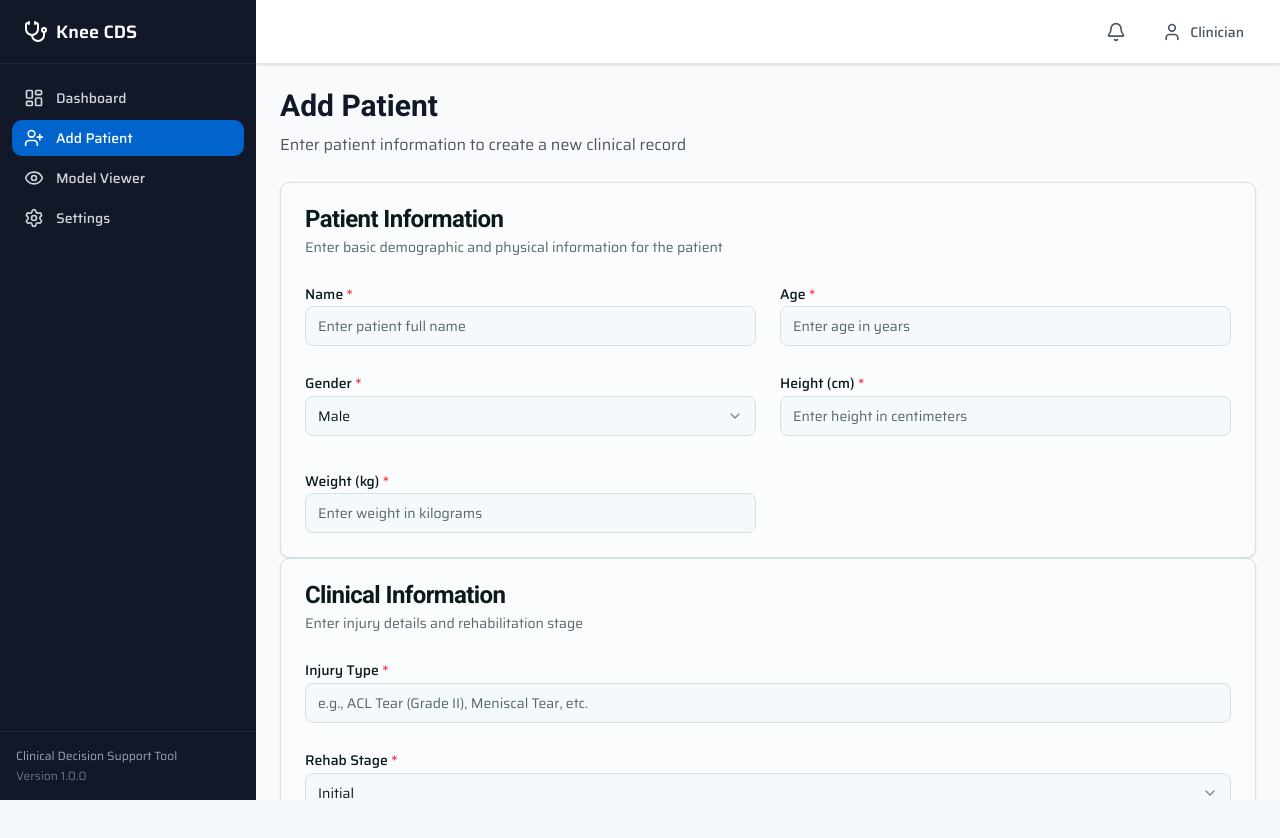
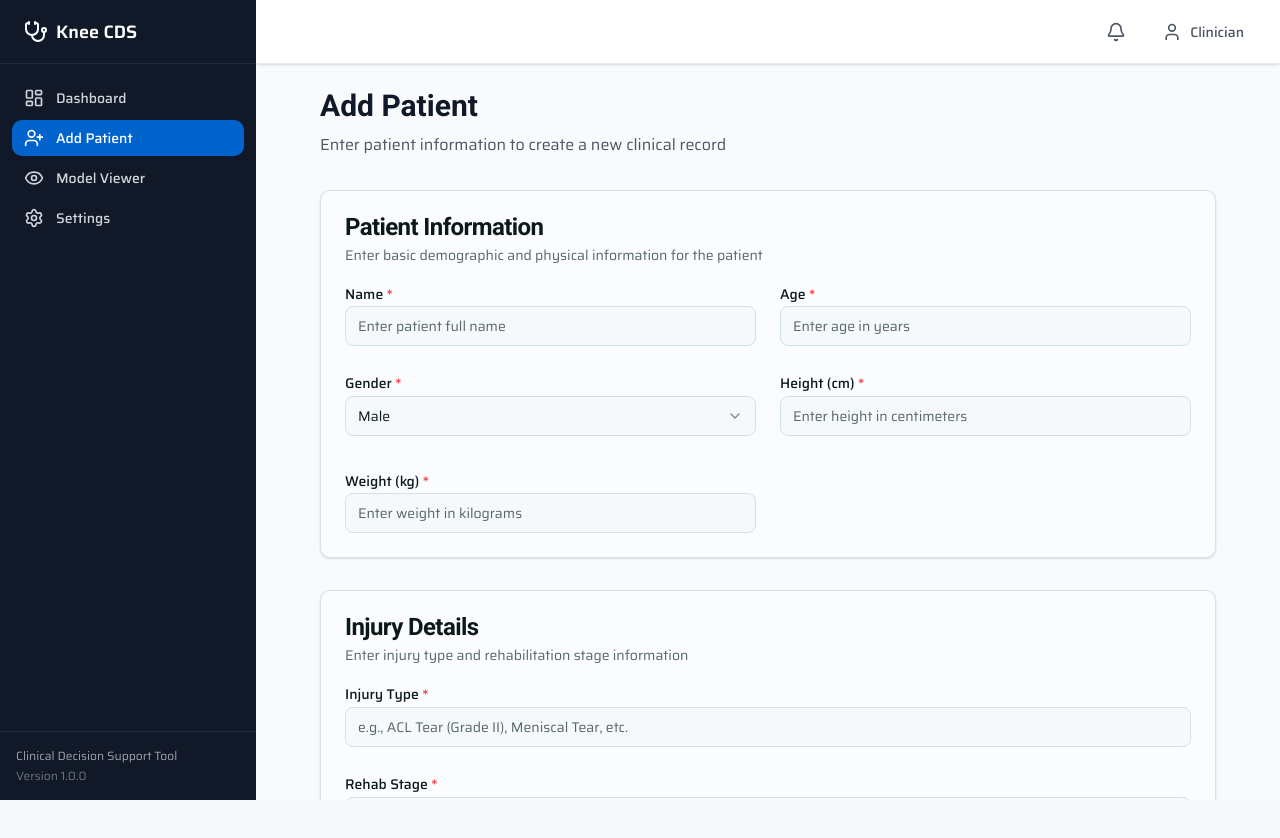
Before and after one commit to arishs24/deltahacks12, a Next.js app: page /add-patient in a window 1280 px wide. Shown: the top 838 px of the page. Built offline with nearby package versions, Linux system fonts and the light colour scheme.

Commit message:
adjusted spacing in the add patient screen

```diff
--- a/app/add-patient/page.tsx
+++ b/app/add-patient/page.tsx
@@ -124,25 +124,29 @@ export default function AddPatientPage() {
 
   return (
     <ClinicalLayout>
-      <div className="space-y-6">
-        <div>
+      {/* Layout: Centered form with max-width for readability, consistent vertical spacing */}
+      <div className="space-y-8 max-w-4xl mx-auto">
+        {/* Header Section */}
+        <div className="space-y-2">
           <h1 className="text-3xl font-bold text-clinical-grey-900">Add Patient</h1>
-          <p className="mt-2 text-clinical-grey-600">
+          <p className="text-clinical-grey-600">
             Enter patient information to create a new clinical record
           </p>
         </div>
 
-        <form onSubmit={handleSubmit}>
+        <form onSubmit={handleSubmit} className="space-y-8">
+          {/* Section 1: Patient Information - Clear visual separation with Card */}
           <Card>
-            <CardHeader>
+            <CardHeader className="pb-4">
               <CardTitle>Patient Information</CardTitle>
               <CardDescription>
                 Enter basic demographic and physical information for the patient
               </CardDescription>
             </CardHeader>
             <CardContent className="space-y-6">
+              {/* Form Fields: Standardized spacing with grid layout for responsive alignment */}
               <div className="grid grid-cols-1 md:grid-cols-2 gap-6">
-                {/* Name */}
+                {/* Name Field: Standardized spacing (space-y-2) for label-input pairs */}
                 <div className="space-y-2">
                   <Label htmlFor="name">
                     Name <span className="text-red-500">*</span>
@@ -157,7 +161,7 @@ export default function AddPatientPage() {
                   />
                 </div>
 
-                {/* Age */}
+                {/* Age Field */}
                 <div className="space-y-2">
                   <Label htmlFor="age">
                     Age <span className="text-red-500">*</span>
@@ -174,7 +178,7 @@ export default function AddPatientPage() {
                   />
                 </div>
 
-                {/* Gender */}
+                {/* Gender Field */}
                 <div className="space-y-2">
                   <Label htmlFor="gender">
                     Gender <span className="text-red-500">*</span>
@@ -191,7 +195,7 @@ export default function AddPatientPage() {
                   </Select>
                 </div>
 
-                {/* Height */}
+                {/* Height Field */}
                 <div className="space-y-2">
                   <Label htmlFor="height">
                     Height (cm) <span className="text-red-500">*</span>
@@ -208,7 +212,7 @@ export default function AddPatientPage() {
                   />
                 </div>
 
-                {/* Weight */}
+                {/* Weight Field */}
                 <div className="space-y-2">
                   <Label htmlFor="weight">
                     Weight (kg) <span className="text-red-500">*</span>
@@ -228,15 +232,16 @@ export default function AddPatientPage() {
             </CardContent>
           </Card>
 
+          {/* Section 2: Injury Details - Separate section for better visual grouping */}
           <Card>
-            <CardHeader>
-              <CardTitle>Clinical Information</CardTitle>
+            <CardHeader className="pb-4">
+              <CardTitle>Injury Details</CardTitle>
               <CardDescription>
-                Enter injury details and rehabilitation stage
+                Enter injury type and rehabilitation stage information
               </CardDescription>
             </CardHeader>
             <CardContent className="space-y-6">
-              {/* Injury Type */}
+              {/* Injury Type Field */}
               <div className="space-y-2">
                 <Label htmlFor="injuryType">
                   Injury Type <span className="text-red-500">*</span>
@@ -251,7 +256,7 @@ export default function AddPatientPage() {
                 />
               </div>
 
-              {/* Rehab Stage */}
+              {/* Rehab Stage Field */}
               <div className="space-y-2">
                 <Label htmlFor="rehabStage">
                   Rehab Stage <span className="text-red-500">*</span>
@@ -272,29 +277,39 @@ export default function AddPatientPage() {
                   </SelectContent>
                 </Select>
               </div>
+            </CardContent>
+          </Card>
 
-              {/* Affected Structures */}
-              <div className="space-y-3">
-                <Label>
-                  Affected Structures <span className="text-red-500">*</span>
-                </Label>
-                <div className="p-4 border border-clinical-grey-200 rounded-lg bg-clinical-grey-50 space-y-4">
-                  {STRUCTURE_GROUPS.map((group) => (
-                    <div key={group.type} className="space-y-2">
-                      <h4 className="text-sm font-semibold text-clinical-grey-900 border-b border-clinical-grey-200 pb-1">
+          {/* Section 3: Affected Structures - Enhanced spacing and visual grouping */}
+          <Card>
+            <CardHeader className="pb-4">
+              <CardTitle>Affected Structures</CardTitle>
+              <CardDescription>
+                Select all knee structures affected by the injury
+              </CardDescription>
+            </CardHeader>
+            <CardContent className="space-y-4">
+              {/* Structure Groups: Improved spacing with consistent padding and visual separation */}
+              <div className="p-5 border border-clinical-grey-200 rounded-lg bg-clinical-grey-50 space-y-5">
+                {STRUCTURE_GROUPS.map((group, groupIndex) => (
+                  <div key={group.type} className={groupIndex > 0 ? 'pt-5 border-t border-clinical-grey-200' : ''}>
+                    {/* Group Header: Clear visual separation with consistent styling */}
+                    <h4 className="text-sm font-semibold text-clinical-grey-900 mb-3">
                       {group.type}
                     </h4>
-                      <div className="grid grid-cols-2 md:grid-cols-3 gap-3 pl-2">
+                    {/* Structure Options: Consistent spacing and alignment for checkboxes */}
+                    <div className="grid grid-cols-1 sm:grid-cols-2 md:grid-cols-3 gap-3">
                       {group.structures.map((structure) => (
-                          <div key={structure} className="flex items-center space-x-2">
+                        <div key={structure} className="flex items-center space-x-2.5">
                           <Checkbox
                             id={`structure-${structure}`}
                             checked={formData.affectedStructures.includes(structure)}
                             onCheckedChange={() => handleStructureToggle(structure)}
+                            className="flex-shrink-0"
                           />
                           <Label
                             htmlFor={`structure-${structure}`}
-                              className="text-sm font-medium leading-none peer-disabled:cursor-not-allowed peer-disabled:opacity-70 cursor-pointer"
+                            className="text-sm font-medium leading-normal cursor-pointer peer-disabled:cursor-not-allowed peer-disabled:opacity-70"
                           >
                             {structure}
                           </Label>
@@ -304,21 +319,23 @@ export default function AddPatientPage() {
                   </div>
                 ))}
               </div>
+
+              {/* Selected Structures Display: Improved spacing and styling */}
               {formData.affectedStructures.length === 0 && (
-                  <p className="text-sm text-clinical-grey-500">
+                <p className="text-sm text-clinical-grey-500 italic">
                   Please select at least one affected structure
                 </p>
               )}
               {formData.affectedStructures.length > 0 && (
-                  <div className="mt-2">
-                    <p className="text-xs text-clinical-grey-600 mb-2">
+                <div className="pt-2 space-y-2">
+                  <p className="text-sm font-medium text-clinical-grey-700">
                     Selected ({formData.affectedStructures.length}):
                   </p>
                   <div className="flex flex-wrap gap-2">
                     {formData.affectedStructures.map((structure) => (
                       <span
                         key={structure}
-                          className="inline-flex items-center px-2 py-1 rounded-md text-xs font-medium bg-clinical-blue-100 text-clinical-blue-800 border border-clinical-blue-200"
+                        className="inline-flex items-center px-3 py-1.5 rounded-md text-sm font-medium bg-clinical-blue-100 text-clinical-blue-800 border border-clinical-blue-200"
                       >
                         {structure}
                       </span>
@@ -326,12 +343,11 @@ export default function AddPatientPage() {
                   </div>
                 </div>
               )}
-              </div>
             </CardContent>
           </Card>
 
-          {/* Submit Button */}
-          <div className="flex justify-end gap-4">
+          {/* Submit Actions: Improved spacing and alignment */}
+          <div className="flex justify-end gap-4 pt-2">
             <Button
               type="button"
               variant="outline"
@@ -361,9 +377,9 @@ export default function AddPatientPage() {
           </div>
         </form>
 
-        {/* Information Note */}
+        {/* Information Note: Consistent spacing with form sections */}
         <Card className="bg-clinical-blue-50 border-clinical-blue-200">
-          <CardContent className="p-4">
+          <CardContent className="p-5">
             <p className="text-sm text-clinical-grey-700">
               <strong>Note:</strong> This form currently saves data to the browser console for testing.
               MongoDB integration will be added in a future update to persist patient records.
```
Lines whose indentation alone changed are shown as unchanged.
